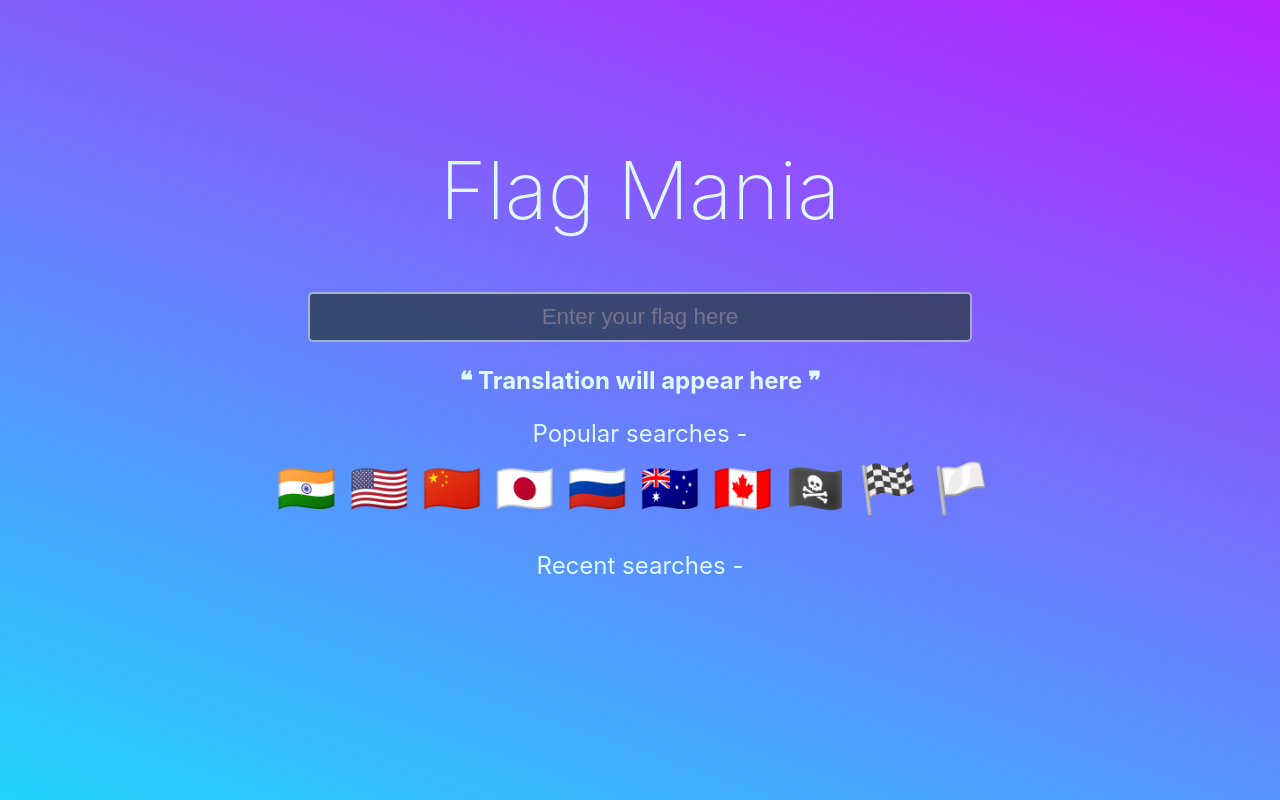
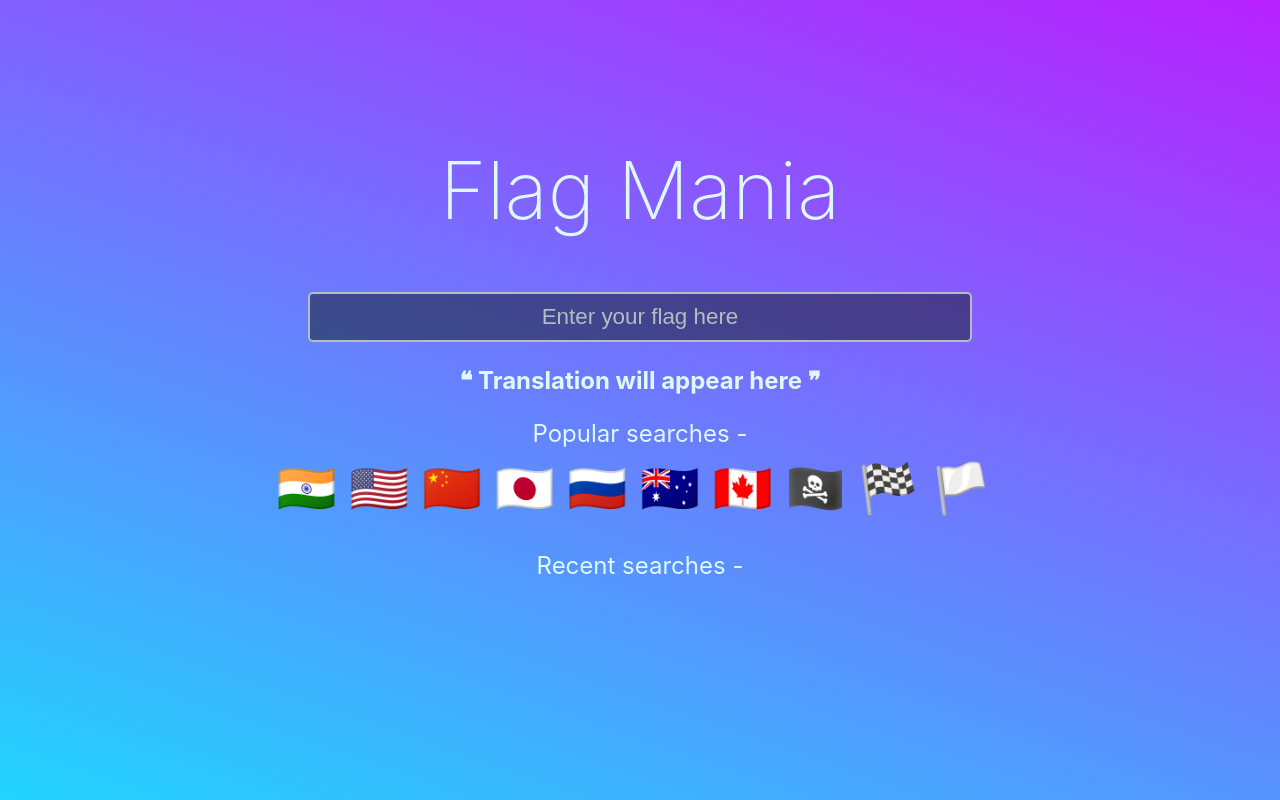
Before and after one commit to ShiviPro/flag-mania, a React (Create React App) app: page / in a window 1280 px wide. Built offline with nearby package versions, Linux system fonts and the light colour scheme.

Commit message:
style: updated input's bgColor, color & outline.

```diff
--- a/src/App.css
+++ b/src/App.css
@@ -14,10 +14,14 @@
   text-align: center;
   border-radius: 5px;
   padding: 10px;
-  background-color: var(--black);
+  background-color: rgba(17, 24, 31, 0.5);
   color: var(--white);
   border: 2px solid var(--off-white);
-  opacity: 0.8;
+  outline: none;
+}
+
+.flag-input::placeholder {
+  color: var(--off-white);
 }
 
 .translation {
```
